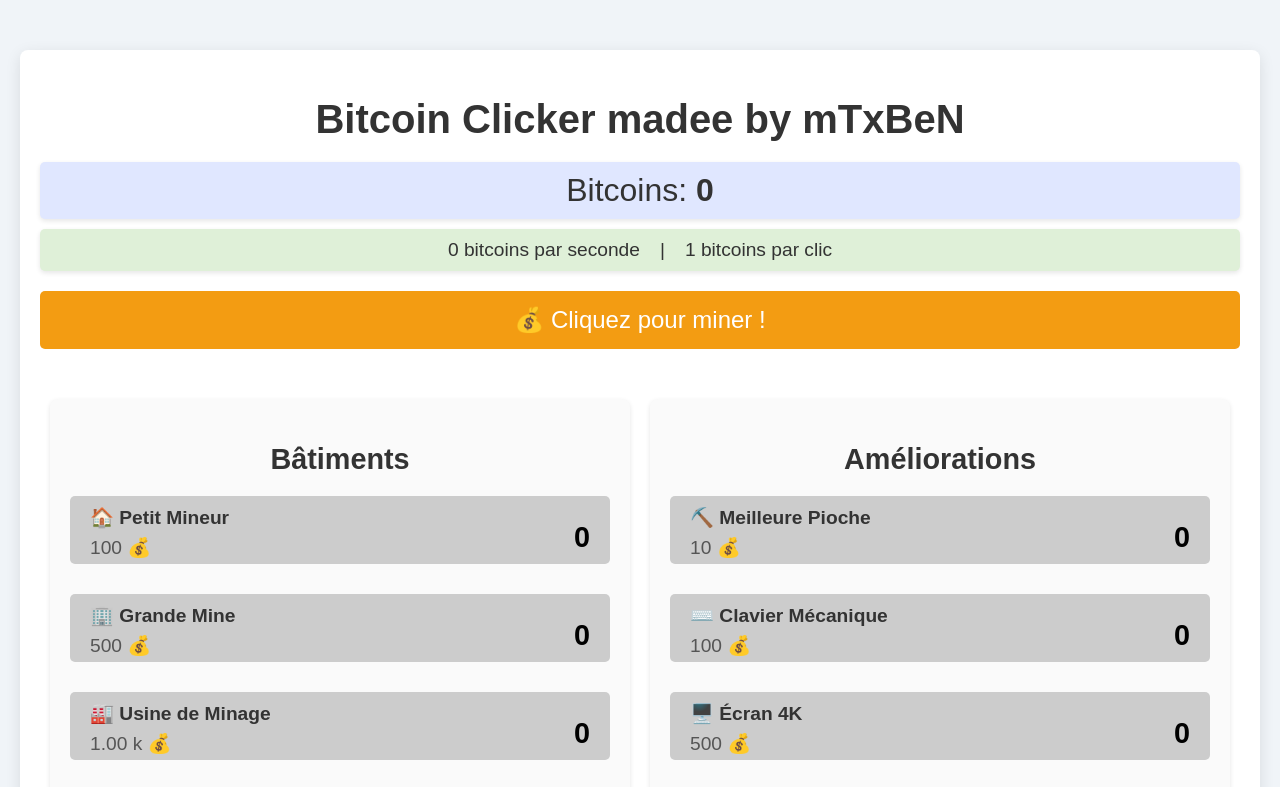
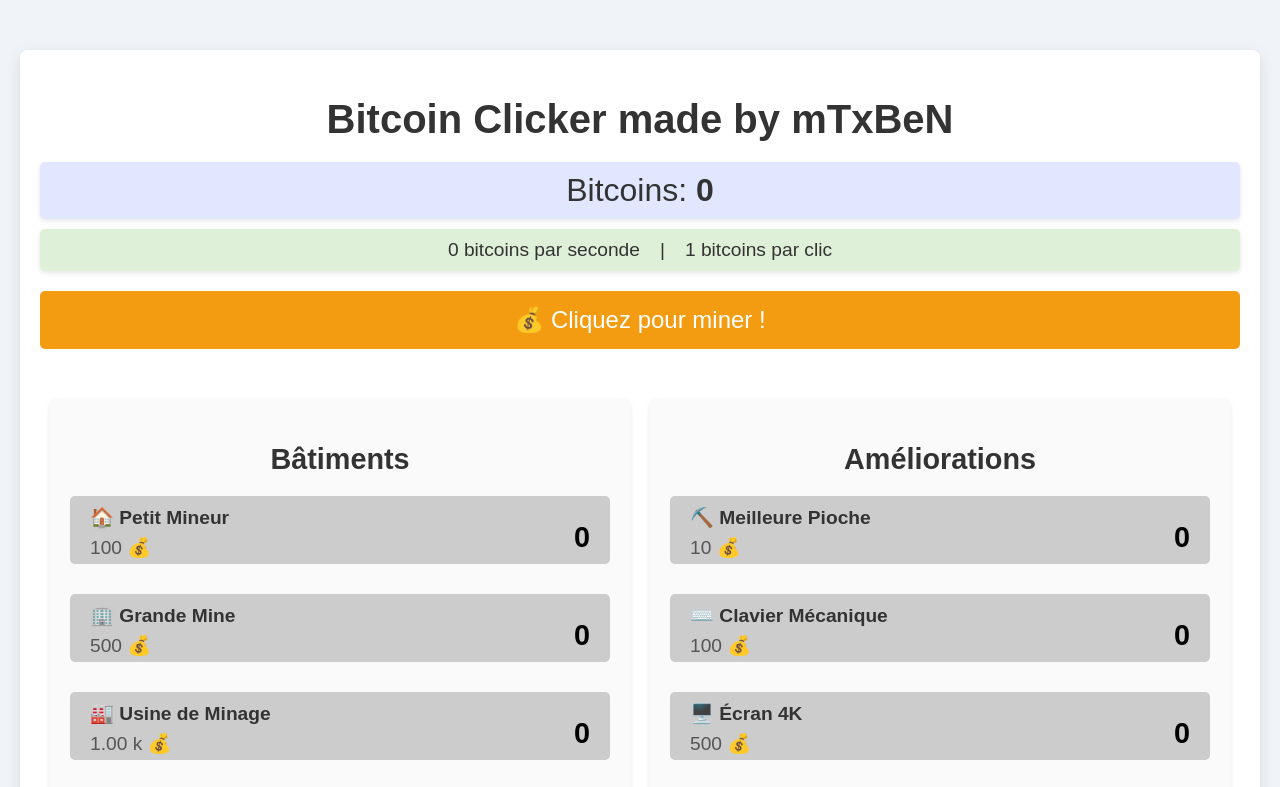
Before and after one commit to mTxBeN/bitcoinClicker, a plain HTML site: page index.html in a window 1280 px wide. Shown: the top 787 px of the page. Drawn offline with Linux system fonts and the light colour scheme.

Commit message:
Fixed typo

```diff
--- a/index.html
+++ b/index.html
@@ -9,7 +9,7 @@
 </head>
 <body>
     <div class="container">
-        <h1>Bitcoin Clicker madee by mTxBeN</h1>
+        <h1>Bitcoin Clicker made by mTxBeN</h1>
         <div id="bitcoinDisplay">Bitcoins: 0</div>
         <div id="statsDisplay">
             <span id="miningRateDisplay">0 bps</span> |
```
